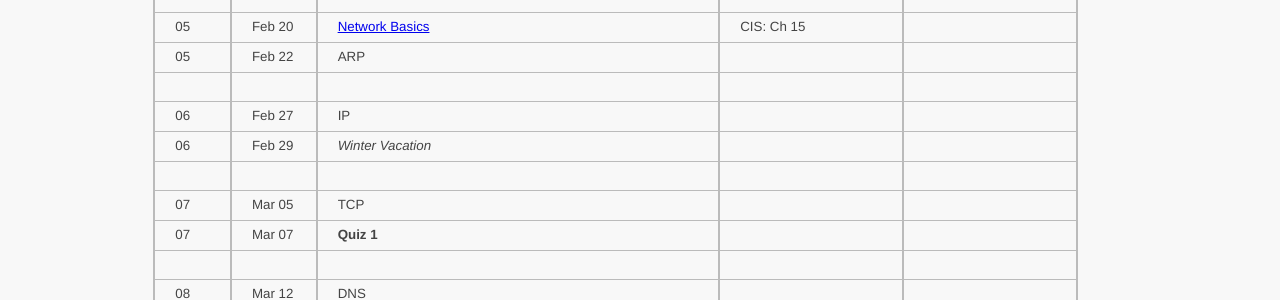
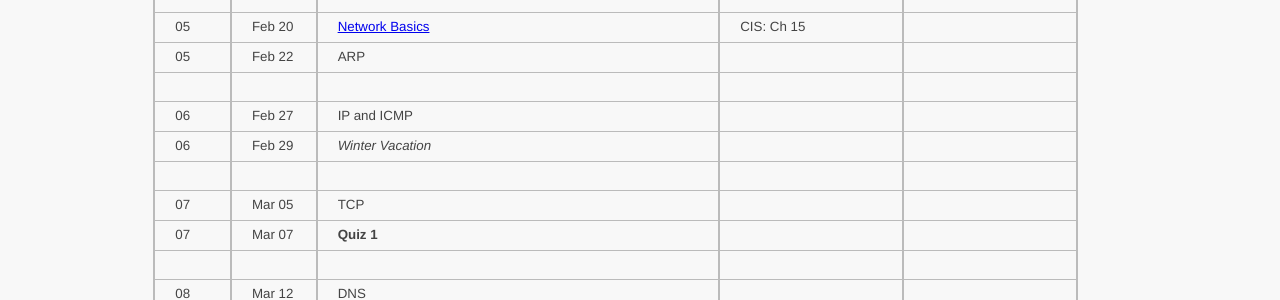
Before and after one commit to ycpcs/cs335-spring2024, a Jekyll site: the page built from schedule/index.md, in a window 1280 px wide. Shown: the part 489-789 px from the top of the page. Built offline with Jekyll 4.4.1, drawn with Linux system fonts in a browser that asks for light colours.

Commit message:
update schedule

```diff
--- a/schedule/index.md
+++ b/schedule/index.md
@@ -24,7 +24,7 @@ CIS: <a href="https://ycp.textbookx.com/institutional/index.php?action=browse&ut
 > 05 | Feb 20 | [Network Basics](../slides/Network_Basics.pdf) | CIS: Ch 15 |
 > 05 | Feb 22 | ARP | |
 > | | | |
-> 06 | Feb 27 | IP | |
+> 06 | Feb 27 | IP and ICMP | |
 > 06 | Feb 29 | _Winter Vacation_ | |
 > | | | |
 > 07 | Mar 05 | TCP | |
```
